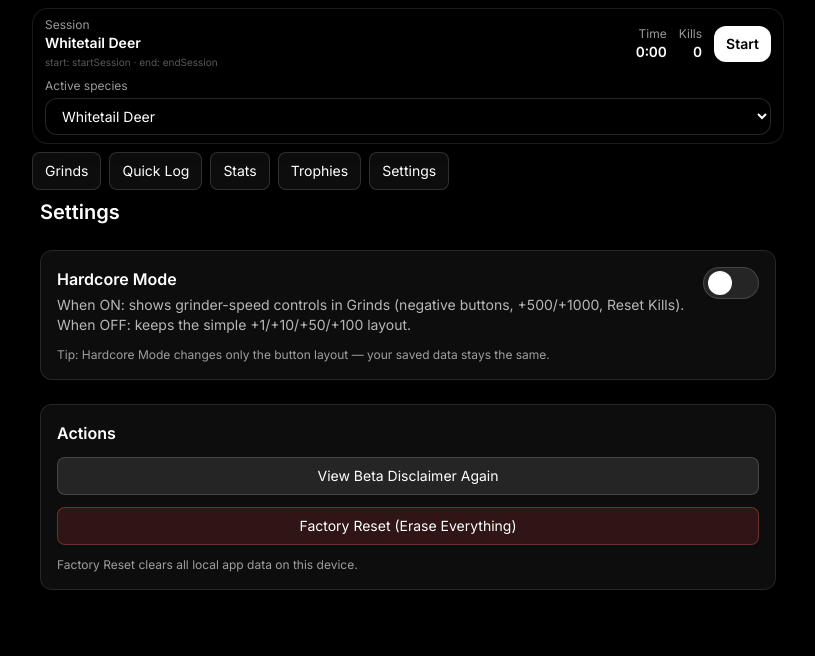
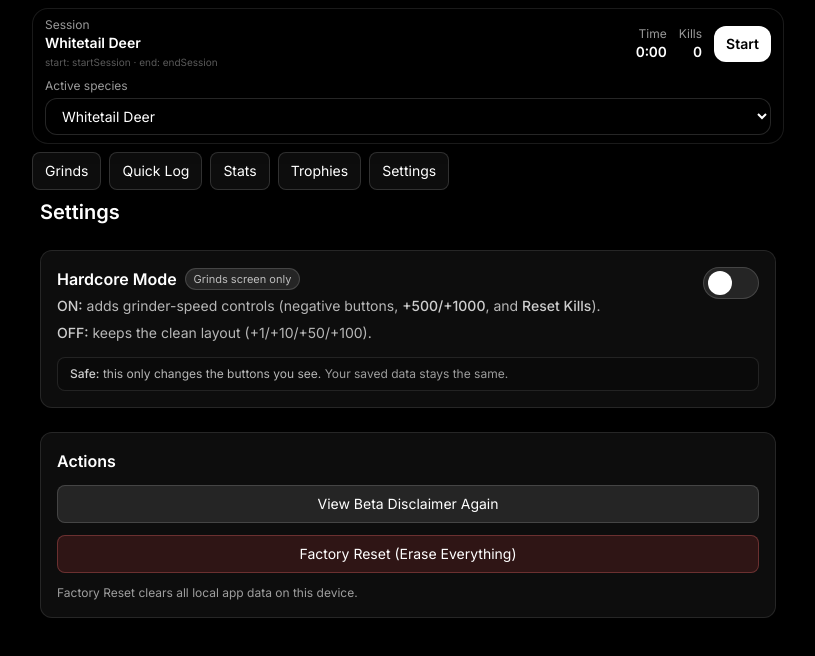
Before and after one commit to Camoford/great-one-grind, a React (Vite) app: page / in a window 1280 px wide. Both pictures are taken after a click on the button "Settings". Shown: the top 656 px of the page, without its empty margins (232-1047 px from the left). Built offline with nearby package versions, Linux system fonts and the light colour scheme.

Commit message:
Phase 3A: Settings polish for Hardcore Mode clarity

```diff
--- a/components/SettingsPanel.tsx
+++ b/components/SettingsPanel.tsx
@@ -17,8 +17,12 @@ export default function SettingsPanel() {
     const confirmed = window.confirm(
       "This will erase ALL app data including grinds, stats, sessions, and trophies.\n\nAre you sure you want to continue?"
     );
+    if (!confirmed) return;
 
-    if (!confirmed) return;
+    const confirmedAgain = window.confirm(
+      "Final warning:\n\nThis cannot be undone.\n\nPress OK to permanently erase everything."
+    );
+    if (!confirmedAgain) return;
 
     localStorage.clear();
     window.location.reload();
@@ -28,15 +32,26 @@ export default function SettingsPanel() {
     <div className="space-y-6 px-2">
       <h2 className="text-xl font-semibold">Settings</h2>
 
-      {/* Hardcore Mode Toggle */}
+      {/* Hardcore Mode */}
       <div className="rounded-xl border border-white/10 bg-white/5 p-4">
         <div className="flex items-start justify-between gap-4">
           <div className="space-y-1">
-            <div className="text-base font-semibold">Hardcore Mode</div>
-            <div className="text-sm text-white/70">
-              When ON: shows grinder-speed controls in Grinds (negative buttons, +500/+1000, Reset Kills).
-              <br />
-              When OFF: keeps the simple +1/+10/+50/+100 layout.
+            <div className="flex items-center gap-2">
+              <div className="text-base font-semibold">Hardcore Mode</div>
+              <span className="rounded-full border border-white/15 bg-white/10 px-2 py-0.5 text-[11px] text-white/70">
+                Grinds screen only
+              </span>
+            </div>
+
+            <div className="text-sm text-white/70 leading-relaxed">
+              <div className="mb-1">
+                <span className="font-medium text-white/80">ON:</span> adds grinder-speed controls (negative buttons,{" "}
+                <span className="font-medium text-white/80">+500/+1000</span>, and{" "}
+                <span className="font-medium text-white/80">Reset Kills</span>).
+              </div>
+              <div>
+                <span className="font-medium text-white/80">OFF:</span> keeps the clean layout (+1/+10/+50/+100).
+              </div>
             </div>
           </div>
 
@@ -59,8 +74,9 @@ export default function SettingsPanel() {
           </button>
         </div>
 
-        <div className="mt-3 text-xs text-white/60">
-          Tip: Hardcore Mode changes only the button layout — your saved data stays the same.
+        <div className="mt-3 rounded-lg border border-white/10 bg-black/20 px-3 py-2 text-xs text-white/70">
+          <span className="font-medium text-white/80">Safe:</span> this only changes the buttons you see.{" "}
+          <span className="text-white/60">Your saved data stays the same.</span>
         </div>
       </div>
 
```
